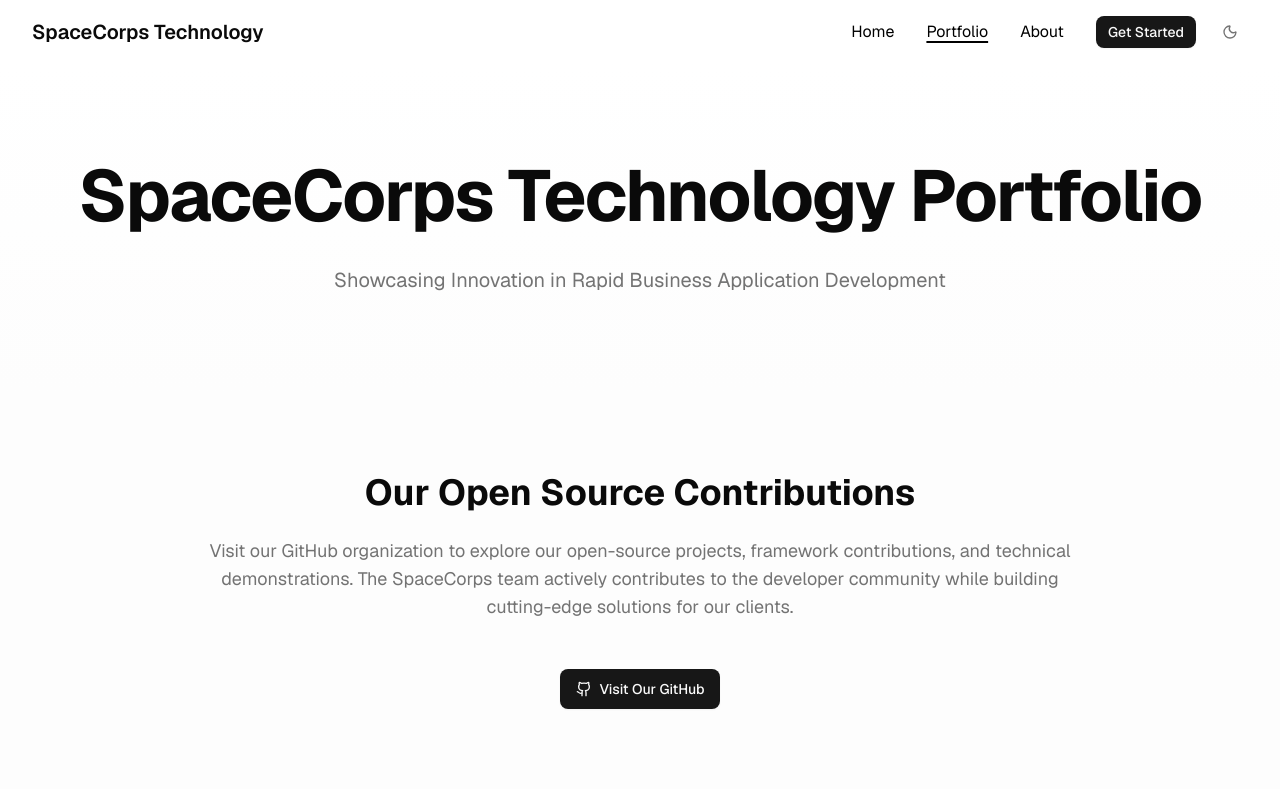
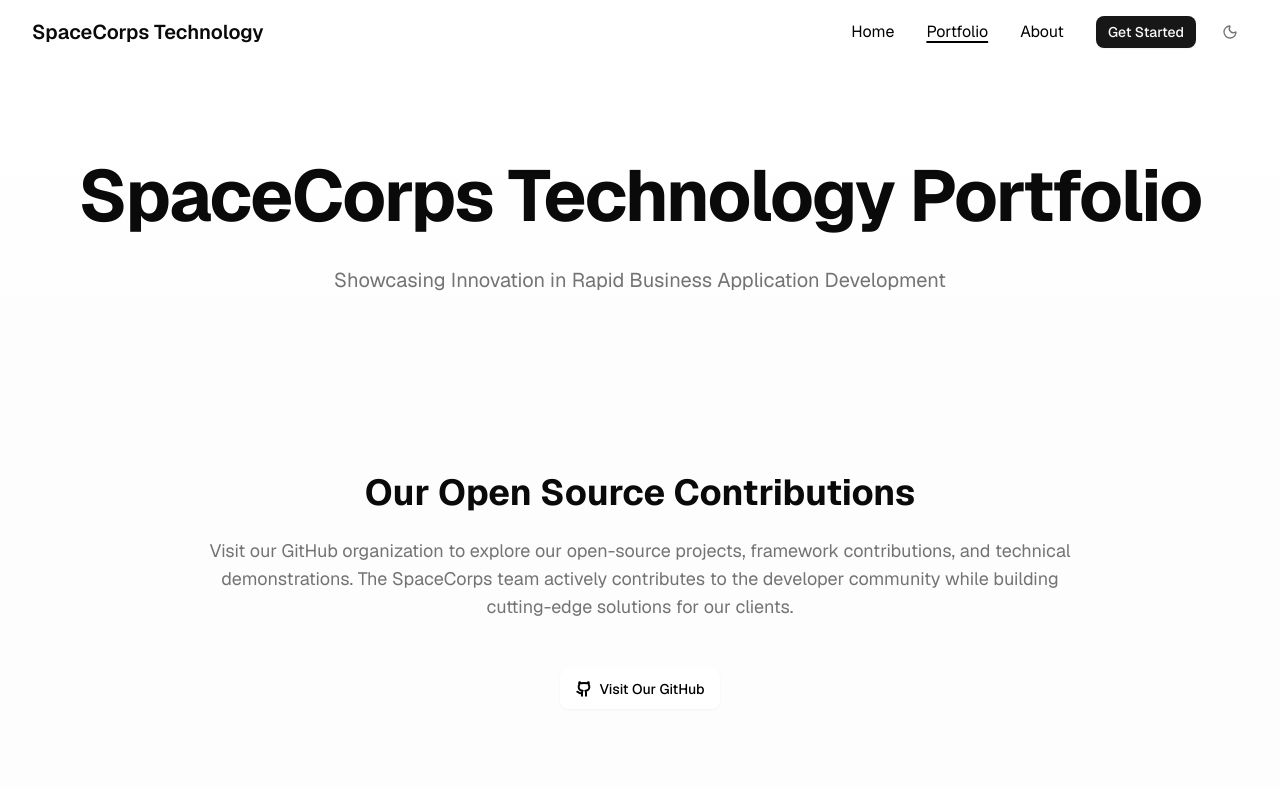
Before and after one commit to SpaceCorps/web, a React (Vite) app: page /portfolio in a window 1280 px wide. Shown: the top 800 px of the page. Built offline with nearby package versions, Linux system fonts and the light colour scheme.

Commit message:
feat: update button styling

```diff
--- a/src/components/OpenSourceSection/OpenSourceSection.tsx
+++ b/src/components/OpenSourceSection/OpenSourceSection.tsx
@@ -19,9 +19,9 @@ const OpenSourceSection: React.FC<OpenSourceSectionProps> = () => {
         <Button
           variant="default"
           size="lg"
-          className="inline-flex items-center gap-2 bg-primary hover:bg-primary/90"
+          className="inline-flex items-center gap-2 bg-white text-black hover:bg-gray-100"
         >
-          <Github className="h-5 w-5" />
+          <Github className="h-5 w-5 stroke-3" />
           Visit Our GitHub
         </Button>
       </div>
```
